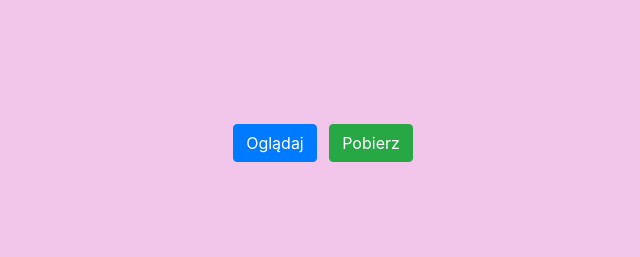
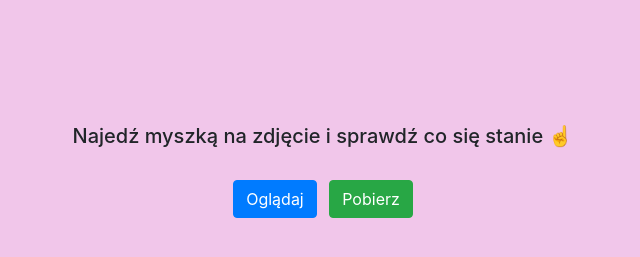
Before and after one commit to Wektor1502/LOGINPAGE18, a plain HTML site: page PhotoPage.html in a window 1280 px wide. Shown: the part 489-746 px from the top of the page, without its empty margins (317-957 px from the left). Drawn offline with nearby package versions, Linux system fonts and the light colour scheme; a script that the page names is missing.

Commit message:
Update PhotoPage.html

```diff
--- a/PhotoPage.html
+++ b/PhotoPage.html
@@ -22,6 +22,8 @@
             </div>
         </div>
         <div class="mt-4">
+            <h5>Najedź myszką na zdjęcie i sprawdź co się stanie ☝️</h5>
+            <br>
             <button id="watch-button" class="btn btn-primary mr-2" onclick="window.location.href='https://drive.google.com/drive/folders/1tSxN5MzgdLmDNWAkaDI6EtcAfN2Bh6K9?usp=sharing'">Oglądaj</button>
             <a id="download-button" class="btn btn-success" href="https://drive.google.com/file/d/1h2ynnWPHsZ--6s3N1wZCEb5t2OMo67zX/view?usp=sharing" download>Pobierz</a>
         </div>
```
